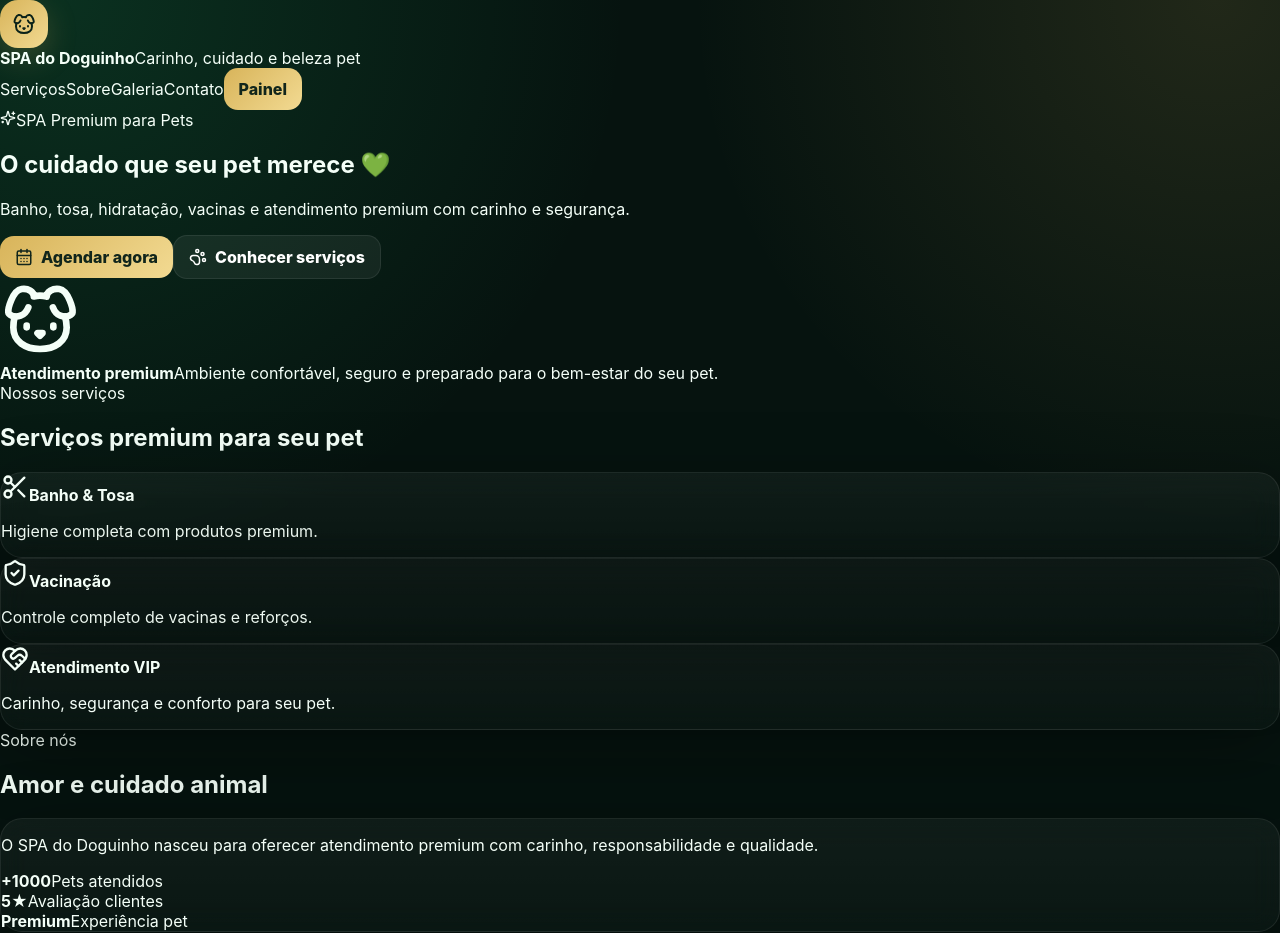
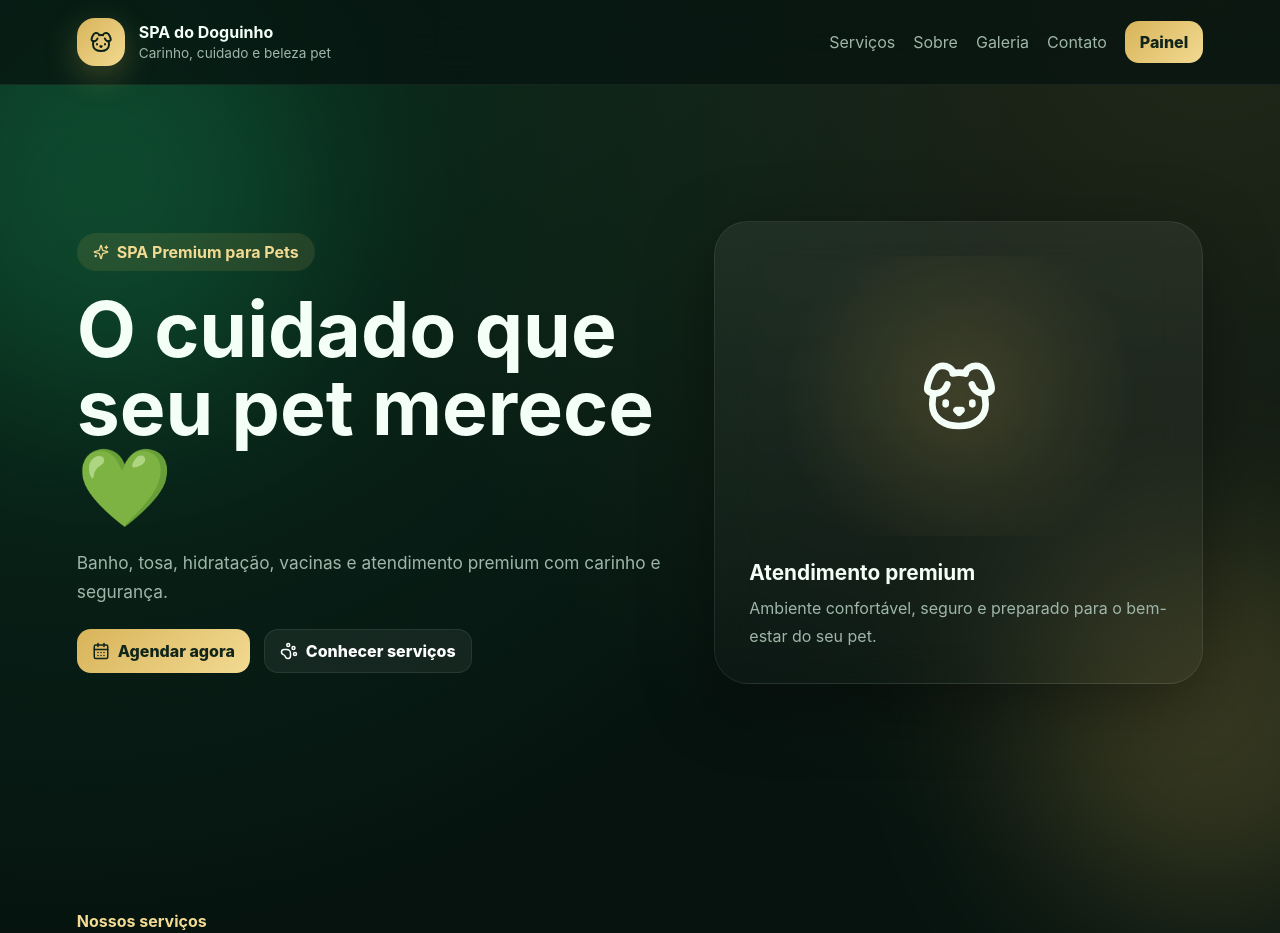
Before and after one commit to octaviano12-prog/spa-do-doguinho, a React (Vite) app in the folder frontend/: page / in a window 1280 px wide. Shown: the top 933 px of the page. Built offline with nearby package versions, Linux system fonts and the light colour scheme; no server answers.

Commit message:
Update global.css

```diff
--- a/frontend/src/styles/global.css
+++ b/frontend/src/styles/global.css
@@ -833,3 +833,334 @@ textarea.input{
 .premiumLogo{
   animation:pulseGold 2.5s ease-in-out infinite;
 }
+/* ===== PUBLIC SITE ===== */
+
+.publicSite{
+  min-height:100vh;
+  overflow:hidden;
+}
+
+.publicHeader{
+  position:sticky;
+  top:0;
+  z-index:50;
+  display:flex;
+  justify-content:space-between;
+  align-items:center;
+  gap:20px;
+  padding:18px 6vw;
+  backdrop-filter:blur(18px);
+  background:rgba(6,19,15,.75);
+  border-bottom:1px solid rgba(255,255,255,.06);
+}
+
+.publicLogo{
+  display:flex;
+  align-items:center;
+  gap:14px;
+}
+
+.publicLogo strong{
+  display:block;
+  font-size:1rem;
+}
+
+.publicLogo span{
+  color:var(--muted);
+  font-size:.85rem;
+}
+
+.publicNav{
+  display:flex;
+  align-items:center;
+  gap:18px;
+}
+
+.publicNav a{
+  color:var(--muted);
+  transition:.2s ease;
+}
+
+.publicNav a:hover{
+  color:var(--gold2);
+}
+
+.heroSection{
+  position:relative;
+  min-height:92vh;
+  display:grid;
+  grid-template-columns:1.1fr .9fr;
+  align-items:center;
+  gap:40px;
+  padding:80px 6vw;
+}
+
+.heroGlow{
+  position:absolute;
+  border-radius:50%;
+  filter:blur(90px);
+  opacity:.22;
+}
+
+.glowLeft{
+  width:420px;
+  height:420px;
+  background:var(--green);
+  top:-100px;
+  left:-100px;
+}
+
+.glowRight{
+  width:380px;
+  height:380px;
+  background:var(--gold);
+  right:-120px;
+  bottom:-100px;
+}
+
+.heroContent{
+  position:relative;
+  z-index:2;
+}
+
+.heroBadge{
+  display:inline-flex;
+  align-items:center;
+  gap:8px;
+  margin-bottom:20px;
+  padding:9px 16px;
+  border-radius:999px;
+  background:rgba(216,180,90,.12);
+  color:var(--gold2);
+  font-weight:700;
+}
+
+.heroContent h1{
+  margin:0;
+  font-size:clamp(2.8rem,6vw,5rem);
+  line-height:1.02;
+  max-width:700px;
+}
+
+.heroContent p{
+  margin:22px 0;
+  max-width:620px;
+  color:var(--muted);
+  font-size:1.08rem;
+  line-height:1.7;
+}
+
+.heroButtons{
+  display:flex;
+  gap:14px;
+  flex-wrap:wrap;
+}
+
+.heroCard{
+  position:relative;
+  z-index:2;
+  padding:34px;
+  border-radius:34px;
+  background:linear-gradient(
+    180deg,
+    rgba(255,255,255,.06),
+    rgba(255,255,255,.02)
+  );
+  border:1px solid rgba(255,255,255,.08);
+  box-shadow:var(--shadow);
+  backdrop-filter:blur(20px);
+}
+
+.heroImage{
+  height:280px;
+  border-radius:28px;
+  display:grid;
+  place-items:center;
+  background:
+    radial-gradient(circle at center,
+    rgba(216,180,90,.18),
+    transparent 70%);
+}
+
+.heroInfo{
+  margin-top:24px;
+}
+
+.heroInfo strong{
+  display:block;
+  font-size:1.3rem;
+}
+
+.heroInfo span{
+  display:block;
+  margin-top:10px;
+  color:var(--muted);
+  line-height:1.7;
+}
+
+.servicesSection,
+.aboutSection,
+.testimonialsSection,
+.contactSection{
+  padding:90px 6vw;
+}
+
+.sectionTitle{
+  margin-bottom:34px;
+}
+
+.sectionTitle span{
+  color:var(--gold2);
+  font-weight:700;
+}
+
+.sectionTitle h2{
+  margin:10px 0 0;
+  font-size:clamp(2rem,4vw,3rem);
+}
+
+.servicesGrid{
+  display:grid;
+  grid-template-columns:repeat(3,1fr);
+  gap:18px;
+}
+
+.publicCard{
+  padding:28px;
+}
+
+.publicCard svg{
+  color:var(--gold2);
+  margin-bottom:16px;
+}
+
+.publicCard strong{
+  display:block;
+  margin-bottom:12px;
+  font-size:1.1rem;
+}
+
+.publicCard p{
+  color:var(--muted);
+  line-height:1.7;
+}
+
+.aboutBox{
+  padding:34px;
+}
+
+.aboutBox p{
+  max-width:760px;
+  color:var(--muted);
+  line-height:1.8;
+  font-size:1.05rem;
+}
+
+.aboutStats{
+  display:grid;
+  grid-template-columns:repeat(3,1fr);
+  gap:18px;
+  margin-top:34px;
+}
+
+.aboutStats div{
+  padding:22px;
+  border-radius:22px;
+  background:rgba(255,255,255,.04);
+}
+
+.aboutStats strong{
+  display:block;
+  font-size:1.6rem;
+  color:var(--gold2);
+}
+
+.aboutStats span{
+  display:block;
+  margin-top:8px;
+  color:var(--muted);
+}
+
+.testimonialGrid{
+  display:grid;
+  grid-template-columns:1fr 1fr;
+  gap:18px;
+}
+
+.testimonialCard{
+  padding:28px;
+}
+
+.testimonialCard svg{
+  color:var(--gold2);
+}
+
+.testimonialCard p{
+  margin:18px 0;
+  color:var(--muted);
+  line-height:1.7;
+}
+
+.contactBox{
+  padding:36px;
+  text-align:center;
+}
+
+.contactBox p{
+  max-width:700px;
+  margin:0 auto 24px;
+  color:var(--muted);
+  line-height:1.8;
+}
+
+.publicFooter{
+  padding:30px 6vw;
+  border-top:1px solid rgba(255,255,255,.06);
+  display:flex;
+  justify-content:space-between;
+  gap:14px;
+  flex-wrap:wrap;
+  color:var(--muted);
+}
+
+@media(max-width:1100px){
+  .heroSection{
+    grid-template-columns:1fr;
+  }
+
+  .servicesGrid{
+    grid-template-columns:1fr;
+  }
+
+  .testimonialGrid{
+    grid-template-columns:1fr;
+  }
+
+  .aboutStats{
+    grid-template-columns:1fr;
+  }
+}
+
+@media(max-width:760px){
+  .publicHeader{
+    flex-direction:column;
+    align-items:flex-start;
+  }
+
+  .publicNav{
+    width:100%;
+    overflow:auto;
+  }
+
+  .heroSection{
+    padding-top:40px;
+  }
+
+  .heroContent h1{
+    font-size:2.7rem;
+  }
+
+  .publicFooter{
+    flex-direction:column;
+  }
+}
```
